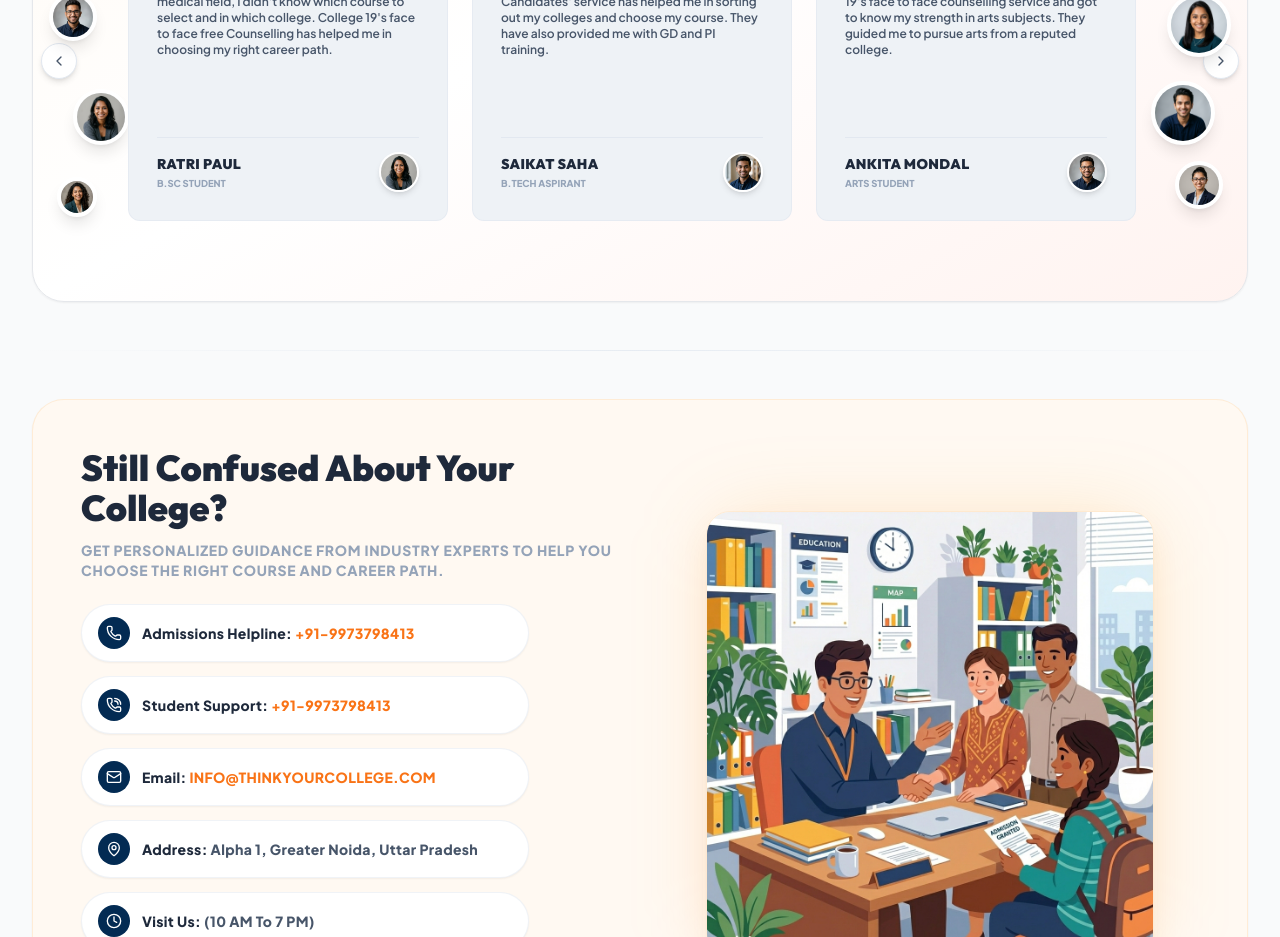
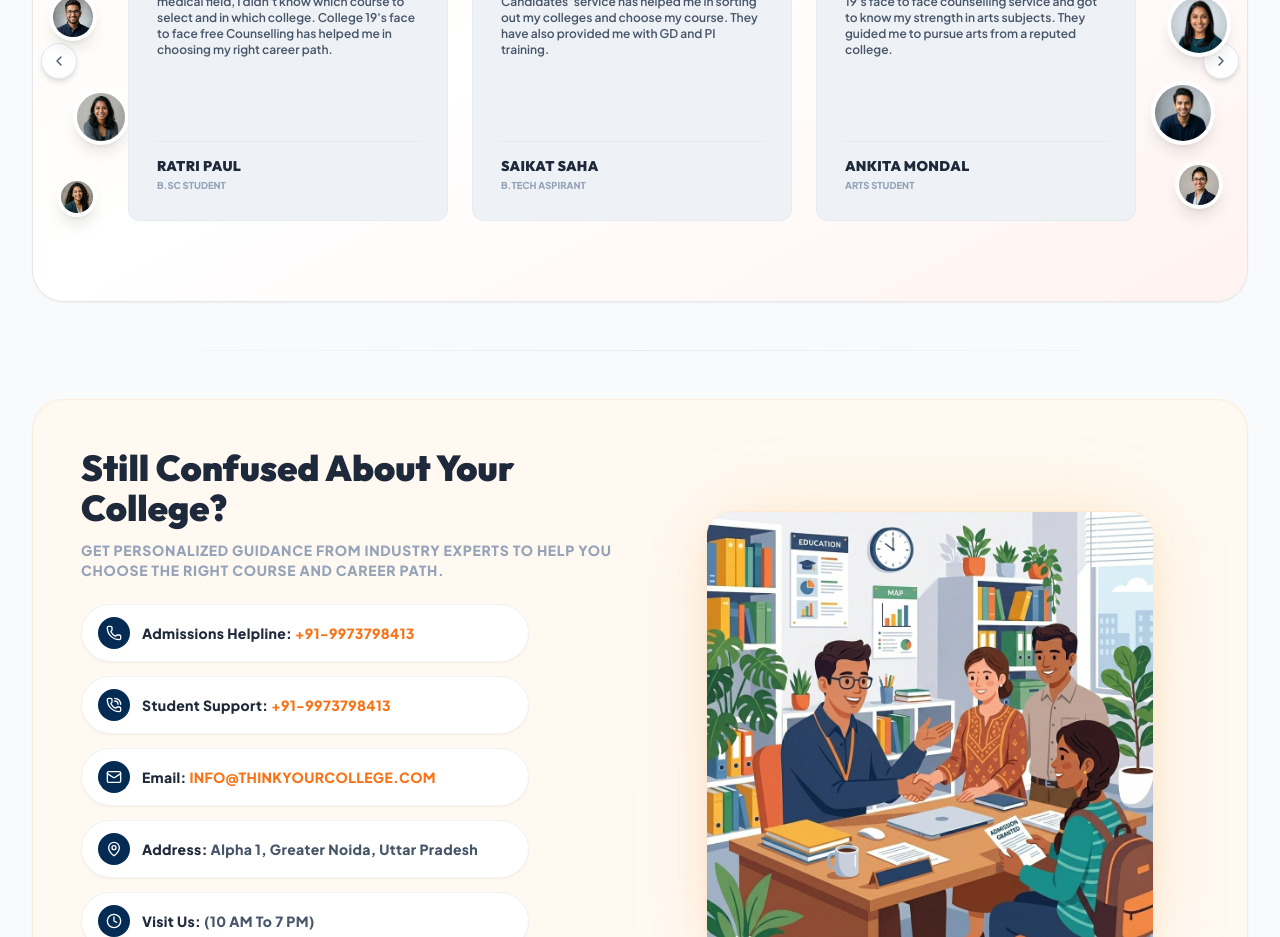
Before and after one commit to 08Satyamkumar/Think_Your_College, a Next.js app: page / in a window 1280 px wide. Shown: the part 4300-5237 px from the top of the page. Built offline with nearby package versions, Linux system fonts and the light colour scheme.

Commit message:
revert: remove placeholder avatars from feedback cards, ready for real images

```diff
--- a/src/app/page.tsx
+++ b/src/app/page.tsx
@@ -2503,23 +2503,13 @@ export default function HomePage() {
                 <p className="text-[11.5px] sm:text-xs text-slate-600 leading-relaxed font-semibold relative z-10 pt-4 overflow-y-auto no-scrollbar max-h-[170px] sm:max-h-[190px] transition-colors duration-300 group-hover:text-white">
                   {review.text}
                 </p>
-                <div className="mt-4 pt-3.5 border-t border-slate-200 flex items-center justify-between relative z-20 transition-all duration-300 group-hover:border-white/20">
-                  <div className="flex flex-col">
+                <div className="mt-4 pt-3.5 border-t border-slate-200 flex flex-col relative z-20 transition-all duration-300 group-hover:border-white/20">
                   <span className="font-outfit font-black text-xs sm:text-sm text-slate-800 uppercase tracking-wide transition-colors duration-300 group-hover:text-white">
                     {review.name}
                   </span>
                   <span className="text-[9.5px] text-slate-400 font-extrabold uppercase mt-0.5 transition-colors duration-300 group-hover:text-orange-100">
                     {review.course}
                   </span>
-                  </div>
-                  {/* Student Avatar */}
-                  <div className="w-10 h-10 rounded-full border-2 border-white shadow-md overflow-hidden shrink-0 transition-all duration-300 group-hover:border-orange-200">
-                    <img
-                      src={review.avatar}
-                      alt={review.name}
-                      className="w-full h-full object-cover"
-                    />
-                  </div>
                 </div>
               </div>
             ))}
```
Lines whose indentation alone changed are shown as unchanged.
